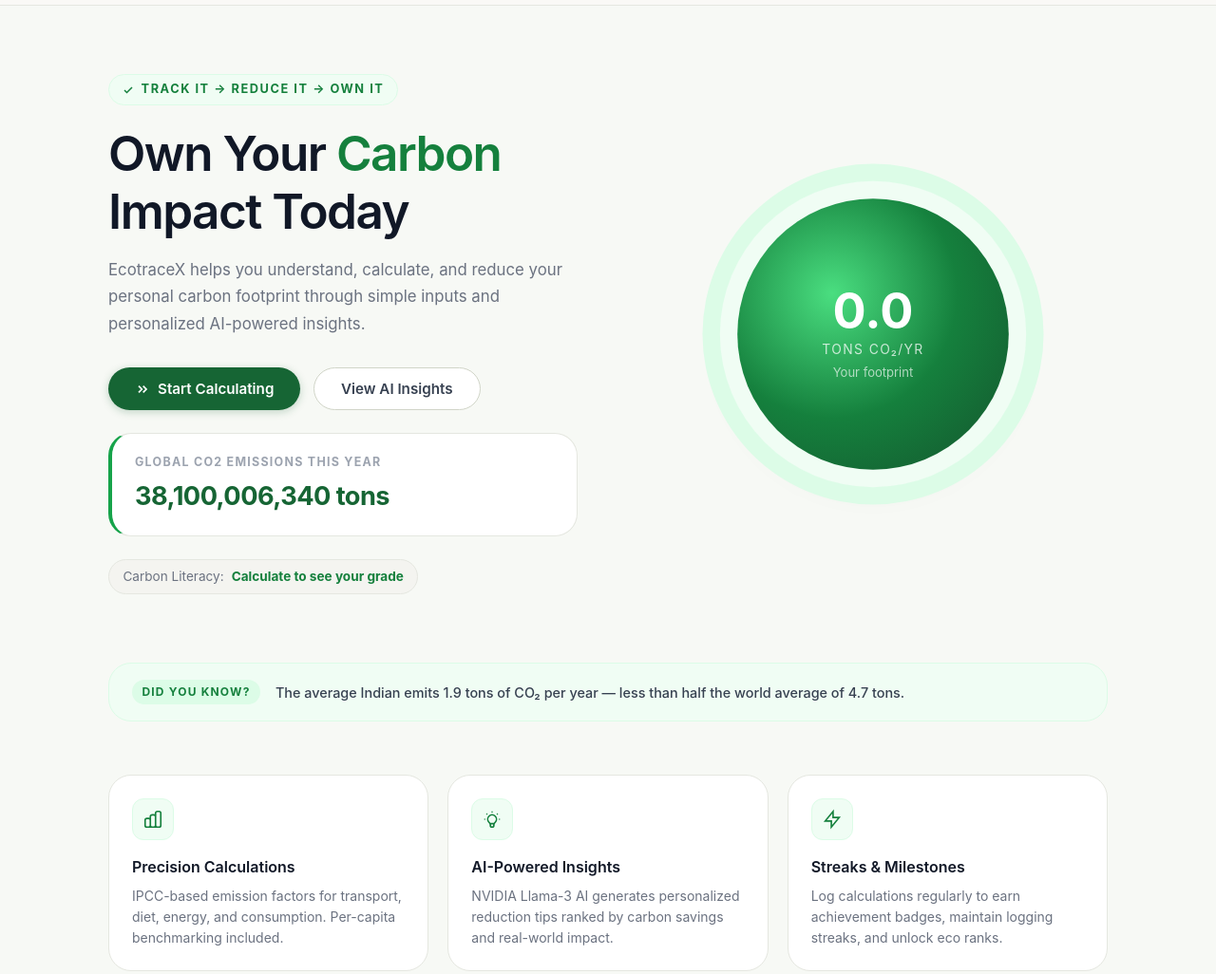
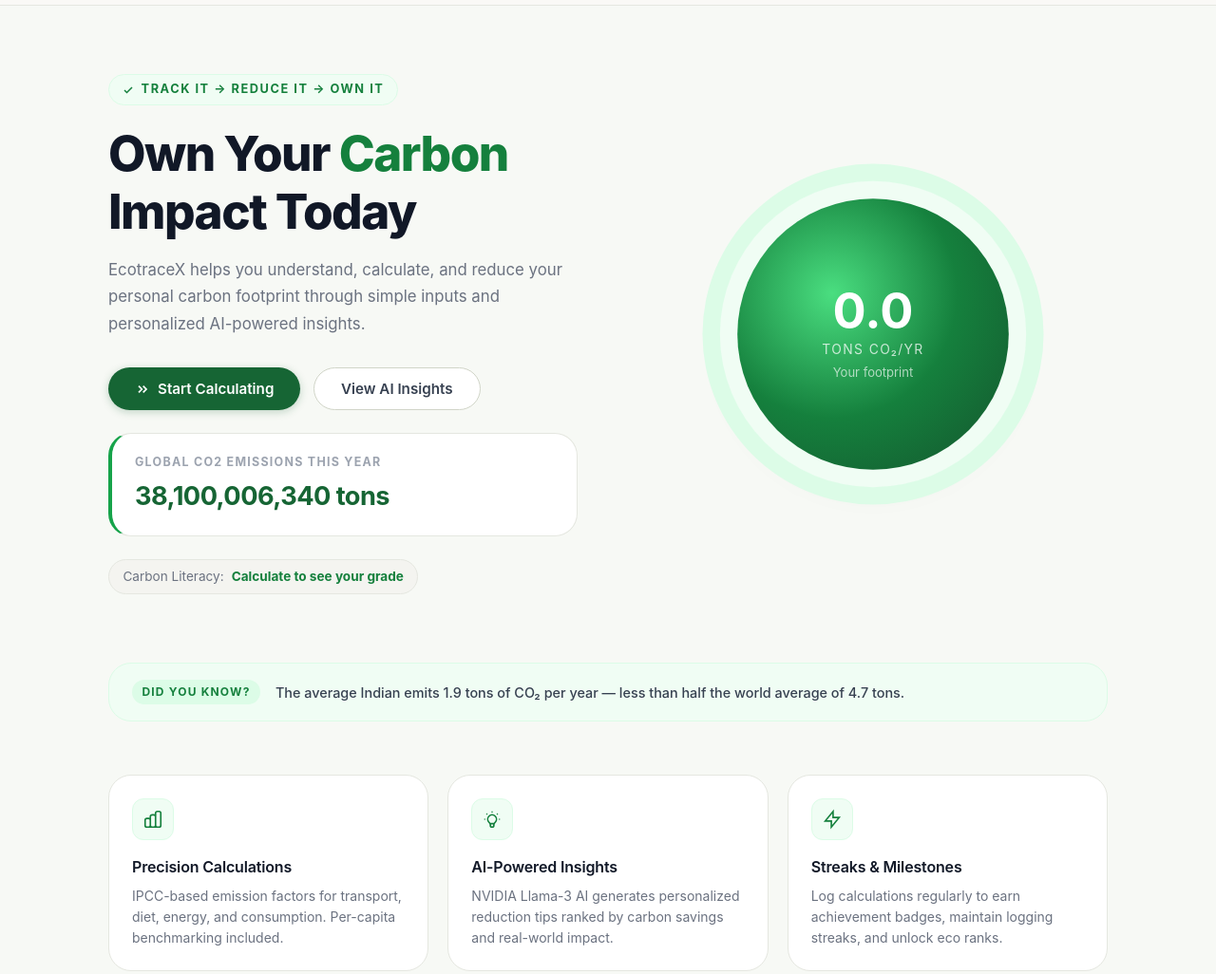
Before and after one commit to poovarasu638178-rgb/ecotrace-carbon-platform, a website: page index.html in a window 1280 px wide. Shown: the part 60-1086 px from the top of the page at 95% size. Drawn offline with nearby package versions, Linux system fonts and the light colour scheme.

Commit message:
style: switch headings to Plus Jakarta Sans 800 bold — impact style typography

```diff
--- a/index.html
+++ b/index.html
@@ -13,7 +13,7 @@
   <link rel="icon" type="image/png" href="favicon.png">
   <link rel="preconnect" href="https://fonts.googleapis.com">
   <link rel="preconnect" href="https://fonts.gstatic.com" crossorigin>
-  <link href="https://fonts.googleapis.com/css2?family=Inter:wght@300;400;500;600;700;800&display=swap" rel="stylesheet">
+  <link href="https://fonts.googleapis.com/css2?family=Inter:wght@300;400;500;600;700&family=Plus+Jakarta+Sans:wght@400;500;600;700;800&display=swap" rel="stylesheet">
   <script src="https://cdn.jsdelivr.net/npm/dompurify@3.0.6/dist/purify.min.js"></script>
   <style>
     /* =============================================
@@ -55,7 +55,7 @@
 
       --transition: all 0.22s cubic-bezier(0.4, 0, 0.2, 1);
       --font-ui: 'Inter', -apple-system, system-ui, sans-serif;
-      --font-head: 'Inter', sans-serif;
+      --font-head: 'Plus Jakarta Sans', -apple-system, system-ui, sans-serif;
     }
 
     *, *::before, *::after { box-sizing: border-box; margin: 0; padding: 0; }
@@ -74,8 +74,22 @@
       -webkit-font-smoothing: antialiased;
     }
 
-    h1, h2, h3, h4, h5, h6, .card h2, .card h3 {
+    h1 {
+      font-family: var(--font-head) !important;
+      font-weight: 800 !important;
+      letter-spacing: -0.03em;
+      line-height: 1.08;
+    }
+    h2 {
+      font-family: var(--font-head) !important;
+      font-weight: 700 !important;
+      letter-spacing: -0.02em;
+      line-height: 1.2;
+    }
+    h3, h4 {
+      font-family: var(--font-head) !important;
       font-weight: 600 !important;
+      letter-spacing: -0.01em;
     }
 
     /* =============================================
```
